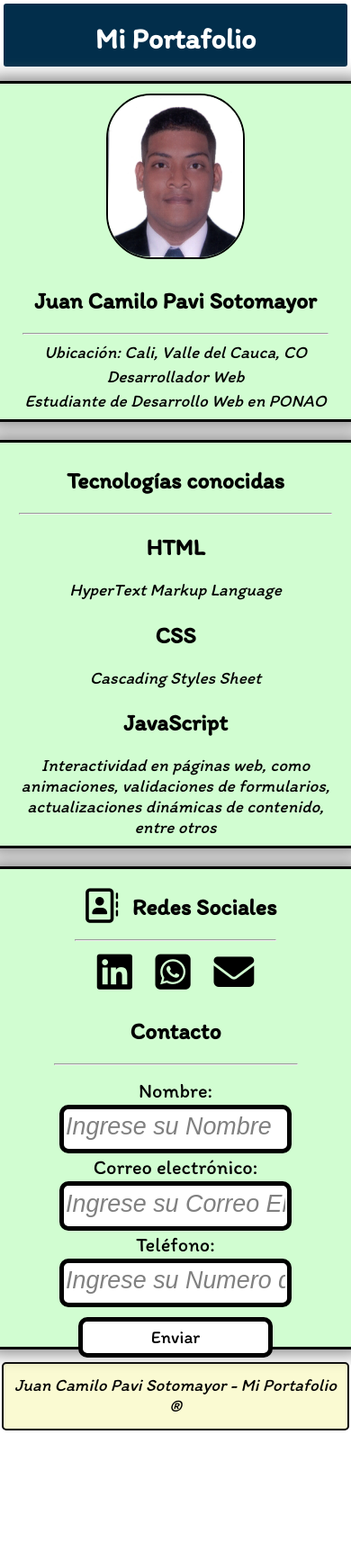
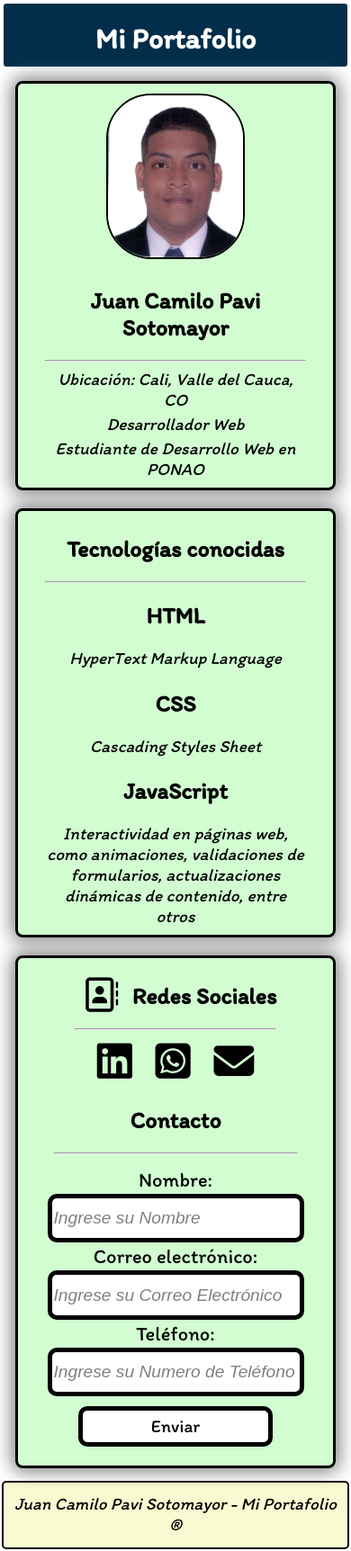
Before and after one commit to JuanPavi25/Modulo_frontend, a plain HTML site: page index.html in a window 390 px wide. Shown: the whole page at 90% size. Before the commit the page ends 1592 px from the top, so only its background shows below. Drawn offline with Linux system fonts and the light colour scheme.

Commit message:
Se actualiza el CSS

```diff
--- a/styles.css
+++ b/styles.css
@@ -1,4 +1,7 @@
 /* ========== ESTRUCTURA GENERAL ========== */
+html{
+    font-size: 16px;
+}
 body {
     margin: 0;
     padding: 0;
@@ -25,19 +28,19 @@ h1 {
 
 h2 {
     color: black;
-    font-size: 2.4em;
+    font-size: 2em;
     cursor: pointer;
 }
 
 p {
-    font-size: 1.8em;
+    font-size: 1.5em;
     font-style: italic;
     margin: 2px;
     padding-bottom: 2px;
 }
 
 label {
-    font-size: 2.2em;
+    font-size: 1.8em;
     margin: 2px;
 }
 
@@ -151,8 +154,8 @@ footer {
 
 /* ========== FORMULARIO ========== */
 #formulario {
-    height: 300px;
-    width: 350px;
+    height: 93%;
+    width: 100%;
     display: flex;
     flex-direction: column;
     justify-content: flex-start;
@@ -160,7 +163,7 @@ footer {
 }
 
 form {
-    width: 400px;
+    width: 100%;
     margin: 0;
     padding: 5px;
     display: flex;
@@ -178,7 +181,7 @@ input {
 }
 
 input::placeholder {
-  font-size: 1.4em; /* o usa px, rem, etc. */
+  font-size: 1em; /* o usa px, rem, etc. */
   color: gray;
   font-style: italic;
 }
@@ -215,15 +218,15 @@ i {
 }
 
 /* ========== RESPONSIVIDAD ========== */
-@media (max-width: 900px) {
+@media (max-width: 1150px) {
     .boxes {
-        flex-direction: column;
-        height: auto;
+        flex-direction: row;
+        height: 80vh;
     }
 
     .box {
-        width: 90%;
-        height: auto;
+        width: 75%;
+        height: 95%;
     }
 
     #formulario, form {
@@ -235,7 +238,63 @@ i {
     }
 
     input {
-        width: 90%;
+        width: 100%;
+    }
+
+    button {
+        width: 80%;
+    }
+
+    h1 {
+    margin: 10px;
+    color: white;
+    font-size: 2em;
+    }
+
+    h2 {
+    color: black;
+    font-size: 1.6em;
+    cursor: pointer;
+    }
+
+    p {
+    font-size: 1.2em;
+
+    }
+
+    label {
+    font-size: 1.4em;
+    margin: 2px;
+
+    }
+
+    #icons {
+    margin: 5px;
+    padding: 10px;
+    font-size: 1.4em;
+    }
+}
+@media (max-width: 900px) {
+    .boxes {
+        flex-direction: column;
+        height: auto;
+    }
+
+    .box {
+        width: 75%;
+        height: 95%;
+    }
+
+    #formulario, form {
+        width: 100%;
+        display: flex;
+        flex-direction: column;
+        justify-content: flex-start;
+        align-items: center;
+    }
+
+    input {
+        width: 100%;
     }
 
     button {
@@ -270,6 +329,8 @@ i {
     padding: 10px;
     font-size: 1.4em;
 }
+
+
 }
 
  /* Estilo del popup */
```
